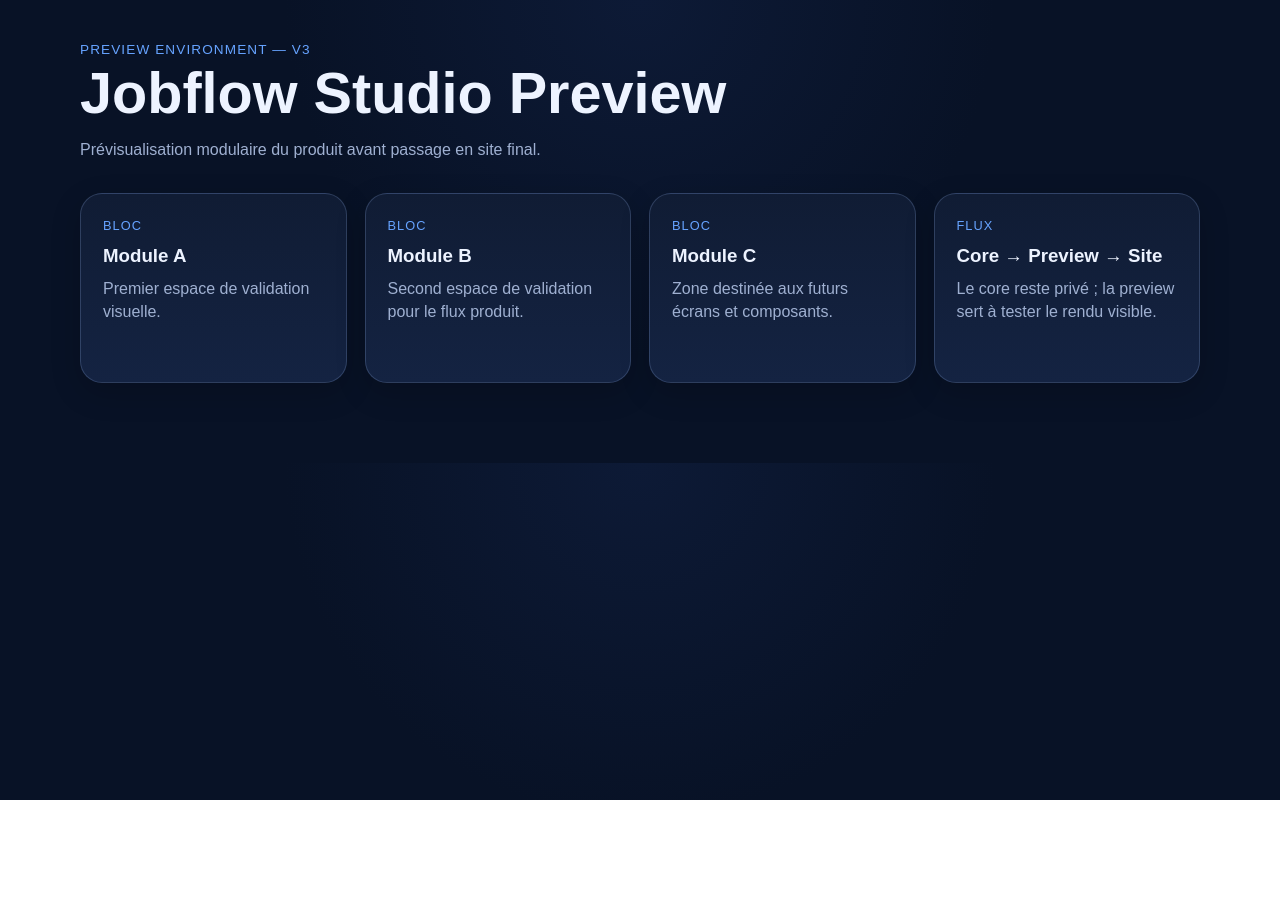
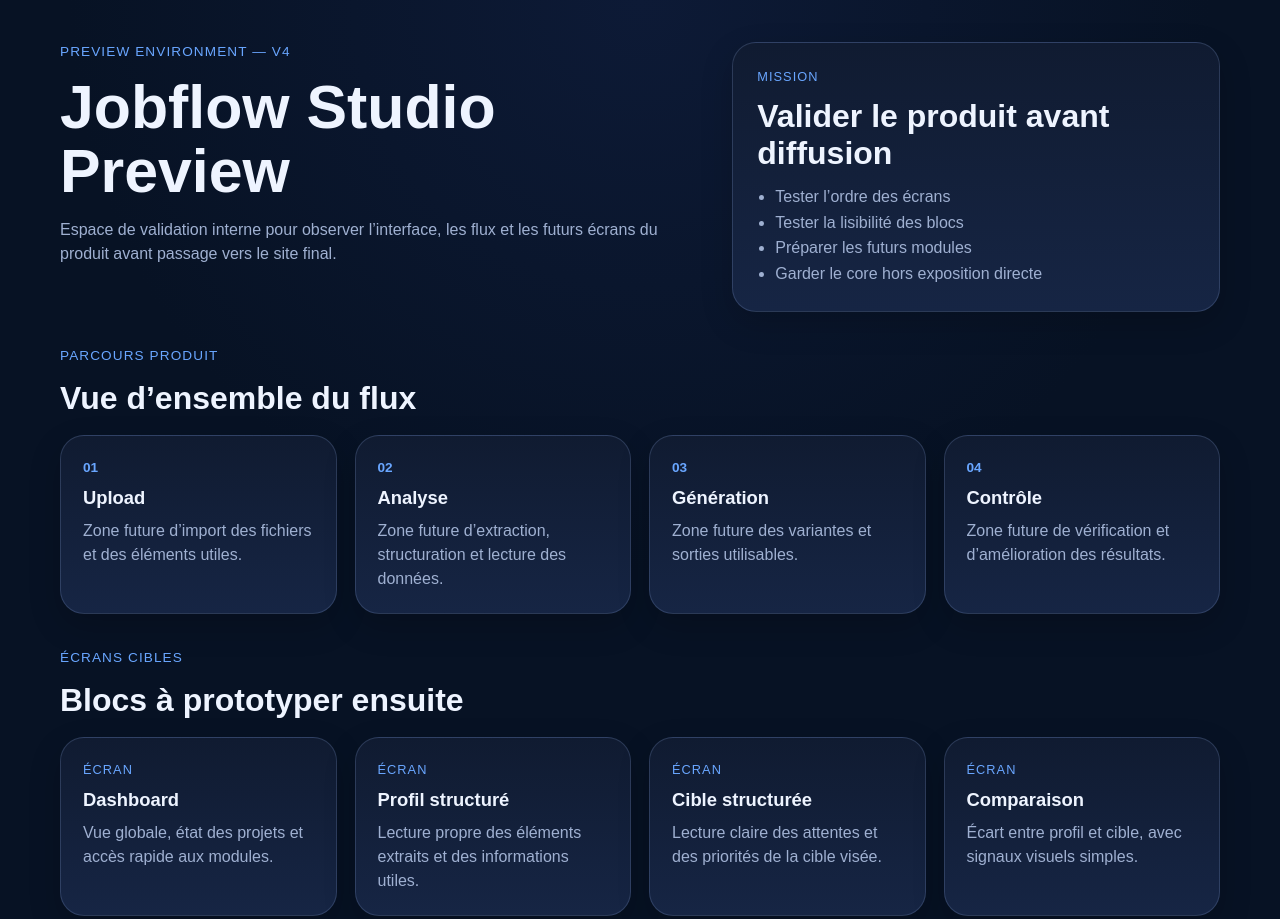
Before and after one commit to acap-copeaux/jobflow-studio-preview, a plain HTML site: page index.html in a window 1280 px wide. Before the commit the page ends 800 px from the top, so only its background shows below. Drawn offline with Linux system fonts and the light colour scheme.

Commit message:
Build preview V4 product validation layout

```diff
--- a/assets/css/main.css
+++ b/assets/css/main.css
@@ -1,73 +1,116 @@
 :root {
-  --bg: #081226;
-  --panel: #101c34;
-  --panel-2: #142342;
-  --text: #edf3ff;
+  --bg: #071224;
+  --panel: #101b31;
+  --panel-2: #162544;
+  --text: #eef4ff;
   --muted: #9fb0d1;
-  --line: rgba(135, 162, 214, 0.25);
-  --accent: #66a3ff;
+  --line: rgba(130, 155, 205, 0.24);
+  --accent: #69a6ff;
 }
 
 * { box-sizing: border-box; }
+html { scroll-behavior: smooth; }
 body {
   margin: 0;
   font-family: Arial, sans-serif;
-  background: radial-gradient(circle at top, #0d1a36 0%, var(--bg) 45%);
+  background: radial-gradient(circle at top, #0d1a36 0%, var(--bg) 48%);
   color: var(--text);
 }
 .shell {
-  width: min(1120px, calc(100% - 32px));
+  width: min(1160px, calc(100% - 32px));
   margin: 0 auto;
-  padding: 40px 0 80px;
+  padding: 42px 0 88px;
 }
-.hero { margin-bottom: 32px; }
+.hero { margin-bottom: 34px; }
+.hero-grid {
+  display: grid;
+  grid-template-columns: 1.2fr 0.9fr;
+  gap: 22px;
+  align-items: stretch;
+}
 .eyebrow {
   color: var(--accent);
   text-transform: uppercase;
   letter-spacing: 0.08em;
   font-size: 0.85rem;
+  margin: 0 0 14px;
+}
+h1 {
+  margin: 0 0 14px;
+  font-size: clamp(2.3rem, 5vw, 3.8rem);
+  line-height: 1.05;
+}
+h2 {
+  margin: 0 0 12px;
+  font-size: clamp(1.45rem, 3vw, 2rem);
+}
+h3 {
+  margin: 0 0 10px;
+  font-size: 1.15rem;
+}
+p {
+  margin: 0;
+  color: var(--muted);
+  line-height: 1.5;
 }
 .lead {
   color: var(--muted);
   max-width: 760px;
 }
+.hero-panel,
+.card,
+.step {
+  background: linear-gradient(180deg, var(--panel) 0%, var(--panel-2) 100%);
+  border: 1px solid var(--line);
+  border-radius: 24px;
+  box-shadow: 0 12px 32px rgba(0,0,0,0.18);
+}
+.hero-panel {
+  padding: 24px;
+}
+.panel-label {
+  color: var(--accent);
+  text-transform: uppercase;
+  font-size: 0.8rem;
+  letter-spacing: 0.08em;
+  margin: 0 0 12px;
+}
+.panel-list {
+  margin: 0;
+  padding-left: 18px;
+  color: var(--muted);
+  line-height: 1.6;
+}
+.section { margin-top: 28px; }
+.section-alt { margin-top: 34px; }
+.section-head { margin-bottom: 18px; }
 .grid {
   display: grid;
   grid-template-columns: repeat(auto-fit, minmax(240px, 1fr));
   gap: 18px;
 }
-.card {
-  display: block;
-  background: linear-gradient(180deg, var(--panel) 0%, var(--panel-2) 100%);
-  border: 1px solid var(--line);
-  border-radius: 22px;
-  padding: 22px;
-  min-height: 190px;
-  text-decoration: none;
-  color: inherit;
-  box-shadow: 0 10px 30px rgba(0,0,0,0.18);
+.card { padding: 22px; }
+.steps {
+  display: grid;
+  grid-template-columns: repeat(auto-fit, minmax(220px, 1fr));
+  gap: 18px;
 }
-.card-link:hover {
-  transform: translateY(-2px);
-  border-color: rgba(102,163,255,0.45);
+.step { padding: 22px; }
+.step-index {
+  display: inline-block;
+  margin-bottom: 12px;
+  color: var(--accent);
+  font-size: 0.85rem;
+  font-weight: 700;
 }
 .tag {
   display: inline-block;
   margin-bottom: 12px;
   color: var(--accent);
-  font-size: 0.8rem;
   text-transform: uppercase;
   letter-spacing: 0.08em;
+  font-size: 0.8rem;
 }
-h1 {
-  margin: 0 0 12px;
-  font-size: clamp(2.2rem, 5vw, 3.6rem);
+@media (max-width: 860px) {
+  .hero-grid { grid-template-columns: 1fr; }
 }
-h2, h3 {
-  margin: 0 0 10px;
-}
-p {
-  margin: 0;
-  color: var(--muted);
-  line-height: 1.45;
-}
--- a/assets/js/app.js
+++ b/assets/js/app.js
@@ -1 +1 @@
-console.log('Jobflow Studio Preview V3 ready.');
+console.log('Jobflow Studio Preview V4 ready.');
--- a/index.html
+++ b/index.html
@@ -8,33 +8,80 @@
 </head>
 <body>
   <main class="shell">
-    <header class="hero">
-      <p class="eyebrow">Preview Environment — V3</p>
+    <header class="hero hero-grid">
+      <div>
+        <p class="eyebrow">Preview Environment — V4</p>
         <h1>Jobflow Studio Preview</h1>
-      <p class="lead">Prévisualisation modulaire du produit avant passage en site final.</p>
+        <p class="lead">Espace de validation interne pour observer l’interface, les flux et les futurs écrans du produit avant passage vers le site final.</p>
+      </div>
+      <aside class="hero-panel">
+        <p class="panel-label">Mission</p>
+        <h2>Valider le produit avant diffusion</h2>
+        <ul class="panel-list">
+          <li>Tester l’ordre des écrans</li>
+          <li>Tester la lisibilité des blocs</li>
+          <li>Préparer les futurs modules</li>
+          <li>Garder le core hors exposition directe</li>
+        </ul>
+      </aside>
     </header>
 
-    <section class="grid">
+    <section class="section">
+      <div class="section-head">
+        <p class="eyebrow">Parcours produit</p>
+        <h2>Vue d’ensemble du flux</h2>
+      </div>
+      <div class="steps">
+        <article class="step">
+          <span class="step-index">01</span>
+          <h3>Upload</h3>
+          <p>Zone future d’import des fichiers et des éléments utiles.</p>
+        </article>
+        <article class="step">
+          <span class="step-index">02</span>
+          <h3>Analyse</h3>
+          <p>Zone future d’extraction, structuration et lecture des données.</p>
+        </article>
+        <article class="step">
+          <span class="step-index">03</span>
+          <h3>Génération</h3>
+          <p>Zone future des variantes et sorties utilisables.</p>
+        </article>
+        <article class="step">
+          <span class="step-index">04</span>
+          <h3>Contrôle</h3>
+          <p>Zone future de vérification et d’amélioration des résultats.</p>
+        </article>
+      </div>
+    </section>
+
+    <section class="section section-alt">
+      <div class="section-head">
+        <p class="eyebrow">Écrans cibles</p>
+        <h2>Blocs à prototyper ensuite</h2>
+      </div>
+      <div class="grid">
         <article class="card">
-        <span class="tag">Bloc</span>
-        <h3>Module A</h3>
-        <p>Premier espace de validation visuelle.</p>
+          <span class="tag">Écran</span>
+          <h3>Dashboard</h3>
+          <p>Vue globale, état des projets et accès rapide aux modules.</p>
         </article>
         <article class="card">
-        <span class="tag">Bloc</span>
-        <h3>Module B</h3>
-        <p>Second espace de validation pour le flux produit.</p>
+          <span class="tag">Écran</span>
+          <h3>Profil structuré</h3>
+          <p>Lecture propre des éléments extraits et des informations utiles.</p>
         </article>
         <article class="card">
-        <span class="tag">Bloc</span>
-        <h3>Module C</h3>
-        <p>Zone destinée aux futurs écrans et composants.</p>
+          <span class="tag">Écran</span>
+          <h3>Cible structurée</h3>
+          <p>Lecture claire des attentes et des priorités de la cible visée.</p>
         </article>
         <article class="card">
-        <span class="tag">Flux</span>
-        <h3>Core → Preview → Site</h3>
-        <p>Le core reste privé ; la preview sert à tester le rendu visible.</p>
+          <span class="tag">Écran</span>
+          <h3>Comparaison</h3>
+          <p>Écart entre profil et cible, avec signaux visuels simples.</p>
         </article>
+      </div>
     </section>
   </main>
 
```
Lines whose indentation alone changed are shown as unchanged.
